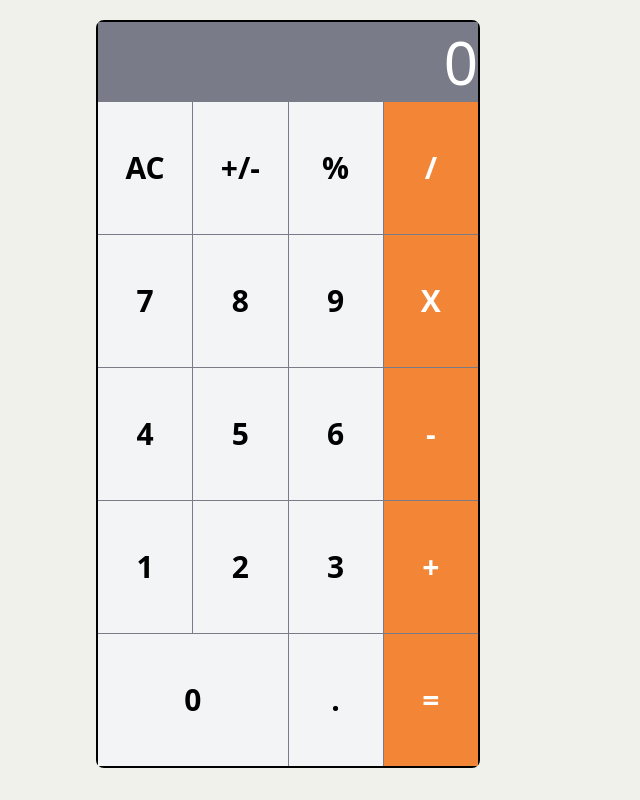
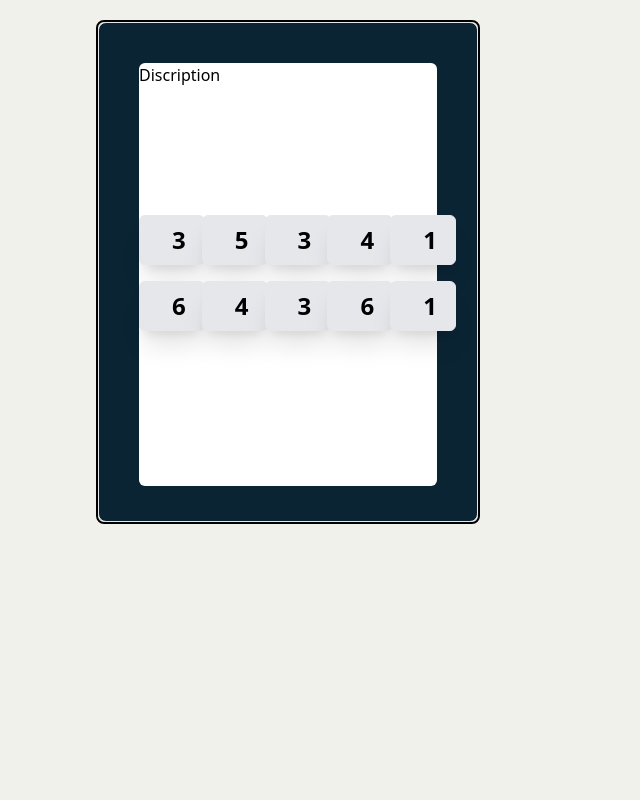
Before and after one commit to Theogene120/react-thegym-practice, a React (Vite) app: page / in a window 1280 px wide. Shown: the whole page, without its empty margins (0-640 px from the left). Built offline with nearby package versions, Linux system fonts and the light colour scheme.

Commit message:
Tenzie project

```diff
--- a/src/main.jsx
+++ b/src/main.jsx
@@ -15,6 +15,6 @@ import "./index.css";
 import App from './components/Suspense'
 createRoot(document.getElementById("root")).render(
   <StrictMode>
-    <Calculator />
+    <Tenzies />
   </StrictMode>,
 );
```
